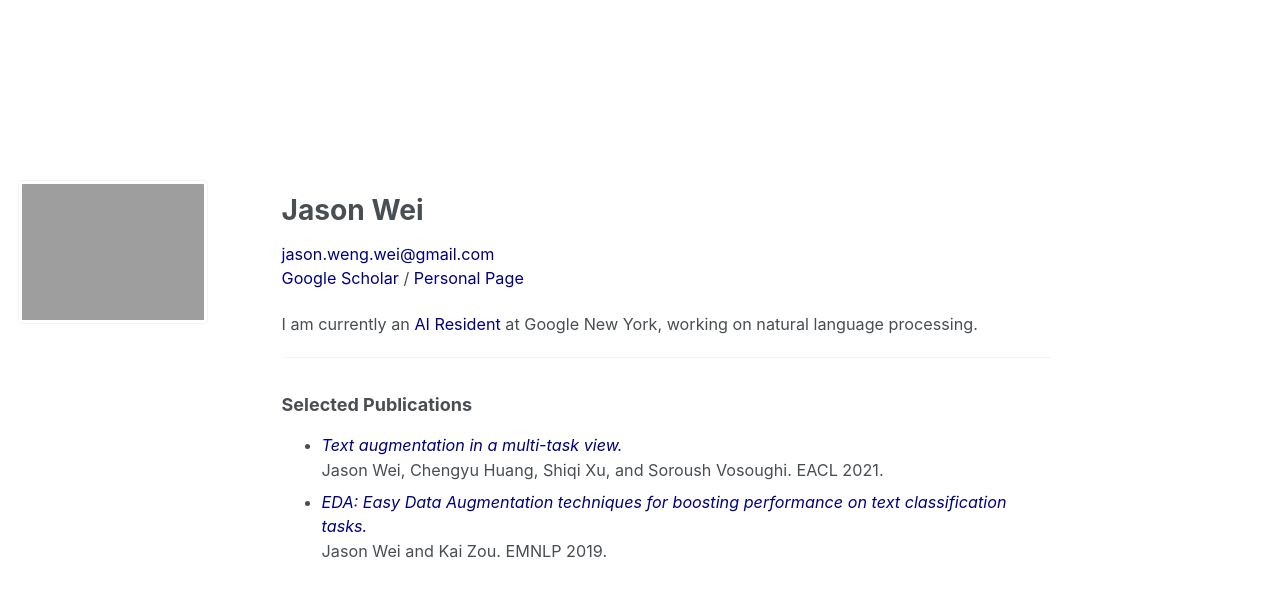
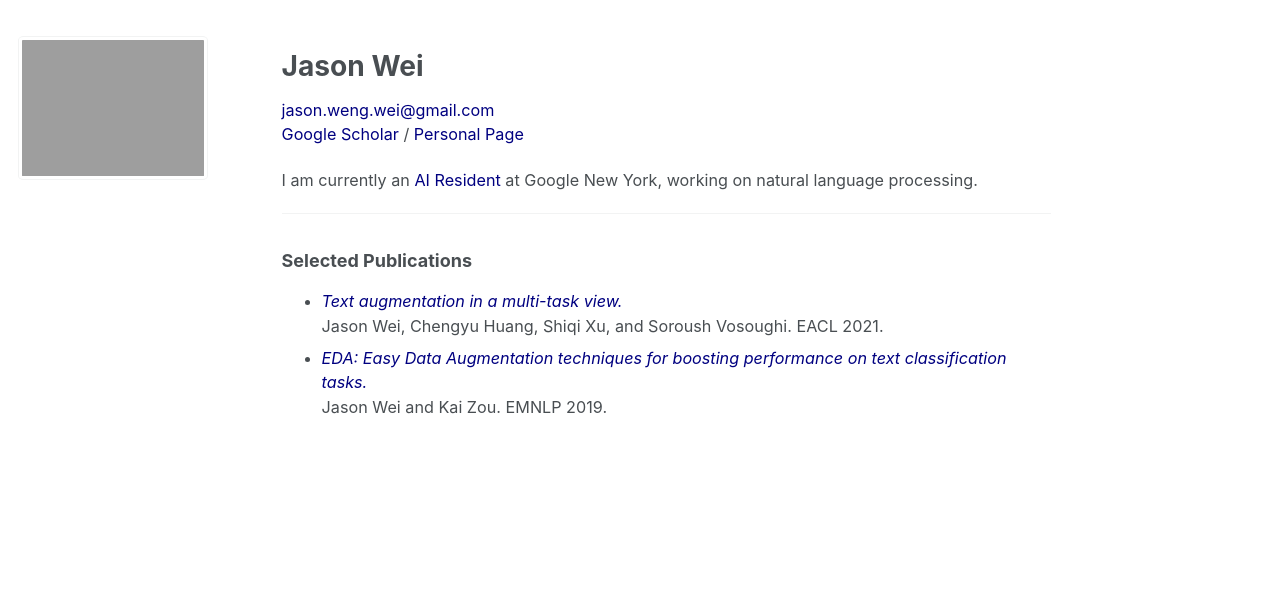
Before and after one commit to jasonwei20/jasonwei20.github.io, a Jekyll site: the page built from _pages/about.md, in a window 1280 px wide. Shown: the top 597 px of the page. Built offline with Jekyll 4.4.1, drawn with Linux system fonts in a browser that asks for light colours.

Commit message:
add stuff

```diff
--- a/_pages/about.md
+++ b/_pages/about.md
@@ -12,7 +12,7 @@ redirect_from:
 # Jason Wei
 
 <a href="mailto:jason.weng.wei@gmail.com" style="color:navy">jason.weng.wei@gmail.com</a>
-<a href="https://scholar.google.com/citations?user=wA5TK_0AAAAJ&hl=en" style="color:navy">Google Scholar</a> / <a href="https://jasonwei20.github.io/personal/" style="color:navy">Personal Page</a>
+<a href="https://scholar.google.com/citations?user=wA5TK_0AAAAJ&hl=en" style="color:navy" target="_blank">Google Scholar</a> / <a href="https://jasonwei20.github.io/personal/" style="color:navy" target="_blank">Personal Page</a>
 
 I am currently an <a href="https://research.google/careers/ai-residency/" style="color:navy" target="_blank">AI Resident</a> at Google New York, working on natural language processing.
 
--- a/_sass/_page.scss
+++ b/_sass/_page.scss
@@ -5,7 +5,7 @@
 #main {
   @include container;
   @include clearfix;
-  margin-top: 10em;
+  margin-top: 2em;
   padding-left: 1em;
   padding-right: 1em;
   animation: intro 0.3s both;
@@ -35,7 +35,6 @@
 }
 
 .page__title {
-  margin-top: 0;
   line-height: 1;
 
   & + .page__meta {
@@ -109,6 +108,7 @@
 
 .page__hero {
   position: relative;
+  margin-top: 20em;
   margin-bottom: 2em;
   @include clearfix;
   animation: intro 0.3s both;
```
